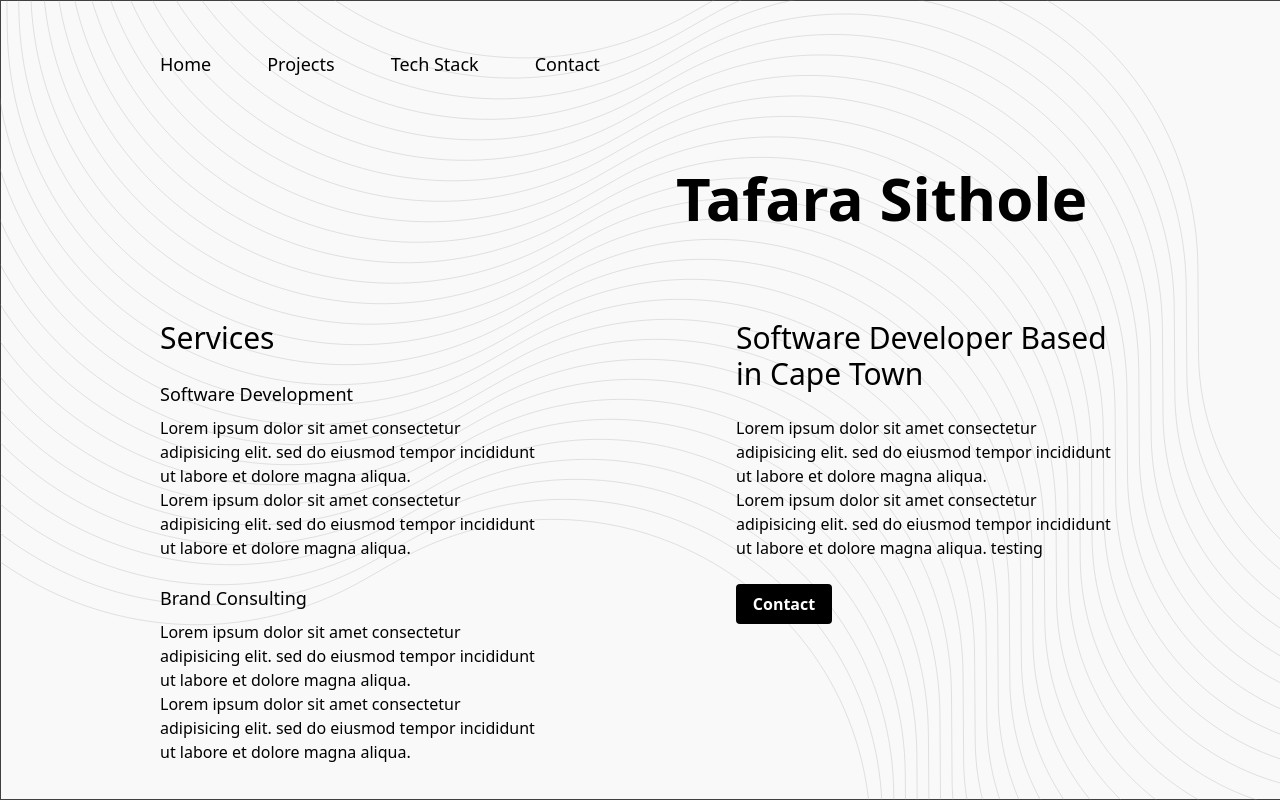
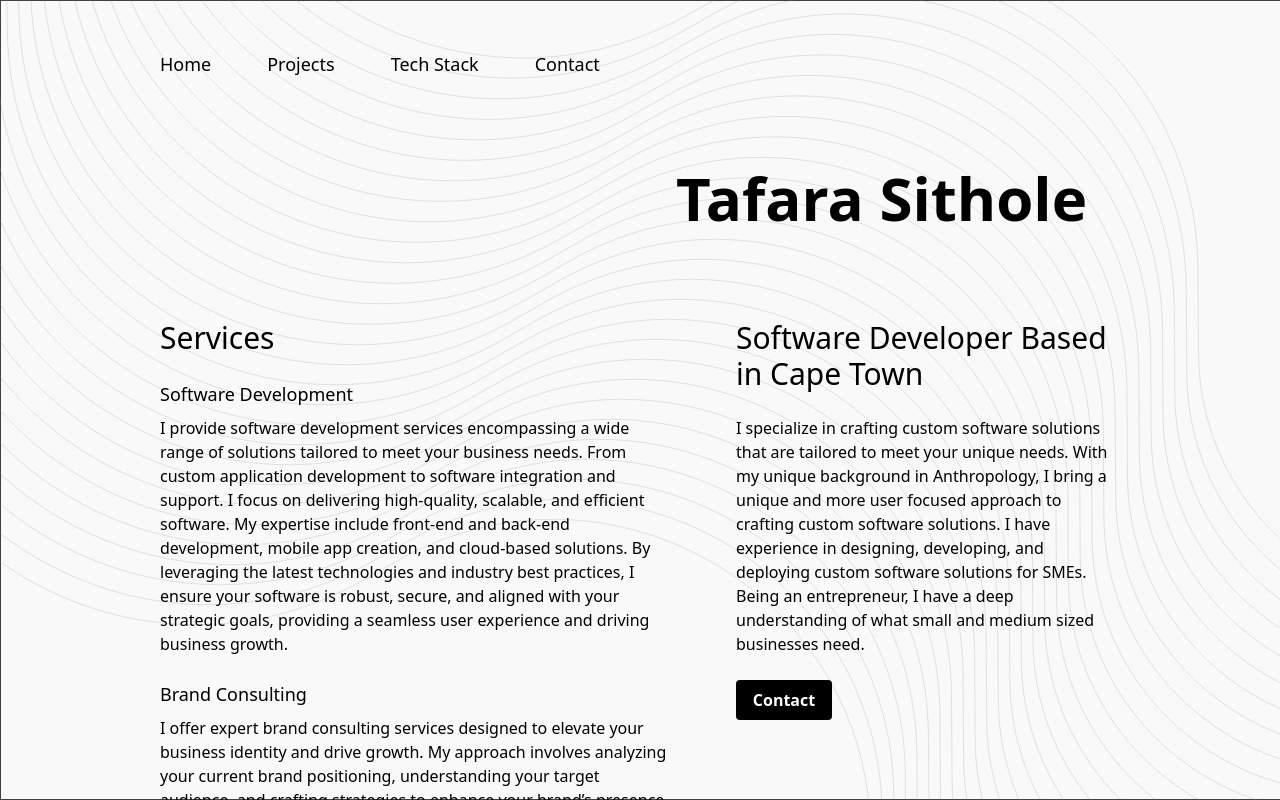
Before and after one commit to Taf-s/my-react-appv2, a React (Create React App) app: page / in a window 1280 px wide. Built offline with nearby package versions, Linux system fonts and the light colour scheme.

Commit message:
added content to servive and about me sections

```diff
--- a/src/components/AboutMeSection/AboutMeSection.js
+++ b/src/components/AboutMeSection/AboutMeSection.js
@@ -17,10 +17,13 @@ const AboutMe = () => {
       </h1>
       {/* Paragraph with a sample text */}
       <p className="mt-6">
-        Lorem ipsum dolor sit amet consectetur adipisicing elit. sed do eiusmod
-        tempor incididunt ut labore et dolore magna aliqua.
-        <br /> Lorem ipsum dolor sit amet consectetur adipisicing elit. sed do
-        eiusmod tempor incididunt ut labore et dolore magna aliqua. testing
+        I specialize in crafting custom software solutions that are tailored to
+        meet your unique needs. With my unique background in Anthropology, I
+        bring a unique and more user focused approach to crafting custom
+        software solutions. I have experience in designing, developing, and
+        deploying custom software solutions for SMEs. Being an entrepreneur, I
+        have a deep understanding of what small and medium sized businesses
+        need.
       </p>
       {/* Container for the contact button */}
       <div>
--- a/src/components/ServicesSection/ServiceSection.js
+++ b/src/components/ServicesSection/ServiceSection.js
@@ -8,7 +8,7 @@ import React from "react";
 const Services = () => {
   return (
     // Outer container for the services section
-    <div className="fixed top-80 left-40 w-96 h-96">
+    <div className="fixed top-80 left-40 max-w-lg h-96">
       {/* Heading for the services section */}
       <h1 className="services-title text-black text-3xl font-medium">
         Services
@@ -19,10 +19,15 @@ const Services = () => {
       </h2>
       {/* Description for software development services */}
       <p className="text-base">
-        Lorem ipsum dolor sit amet consectetur adipisicing elit. sed do eiusmod
-        tempor incididunt ut labore et dolore magna aliqua.
-        <br /> Lorem ipsum dolor sit amet consectetur adipisicing elit. sed do
-        eiusmod tempor incididunt ut labore et dolore magna aliqua.
+        I provide software development services encompassing a wide range of
+        solutions tailored to meet your business needs. From custom application
+        development to software integration and support. I focus on delivering
+        high-quality, scalable, and efficient software. My expertise include
+        front-end and back-end development, mobile app creation, and cloud-based
+        solutions. By leveraging the latest technologies and industry best
+        practices, I ensure your software is robust, secure, and aligned with
+        your strategic goals, providing a seamless user experience and driving
+        business growth.
       </p>
       {/* Section for brand consulting services */}
       <h3 className="subtitle-2 text-black text-lg font-medium mt-6 mb-2">
@@ -30,10 +35,14 @@ const Services = () => {
       </h3>
       {/* Description for brand consulting services */}
       <p className="text-base">
-        Lorem ipsum dolor sit amet consectetur adipisicing elit. sed do eiusmod
-        tempor incididunt ut labore et dolore magna aliqua.
-        <br /> Lorem ipsum dolor sit amet consectetur adipisicing elit. sed do
-        eiusmod tempor incididunt ut labore et dolore magna aliqua.
+        I offer expert brand consulting services designed to elevate your
+        business identity and drive growth. My approach involves analyzing your
+        current brand positioning, understanding your target audience, and
+        crafting strategies to enhance your brand’s presence and effectiveness.
+        From developing a compelling brand narrative to refining visual elements
+        and optimizing market strategies, I work to ensure your brand stands out
+        and resonates with your audience. My goal is to help you build a strong,
+        cohesive brand that fosters recognition, loyalty, and success.
       </p>
     </div>
   );
```
